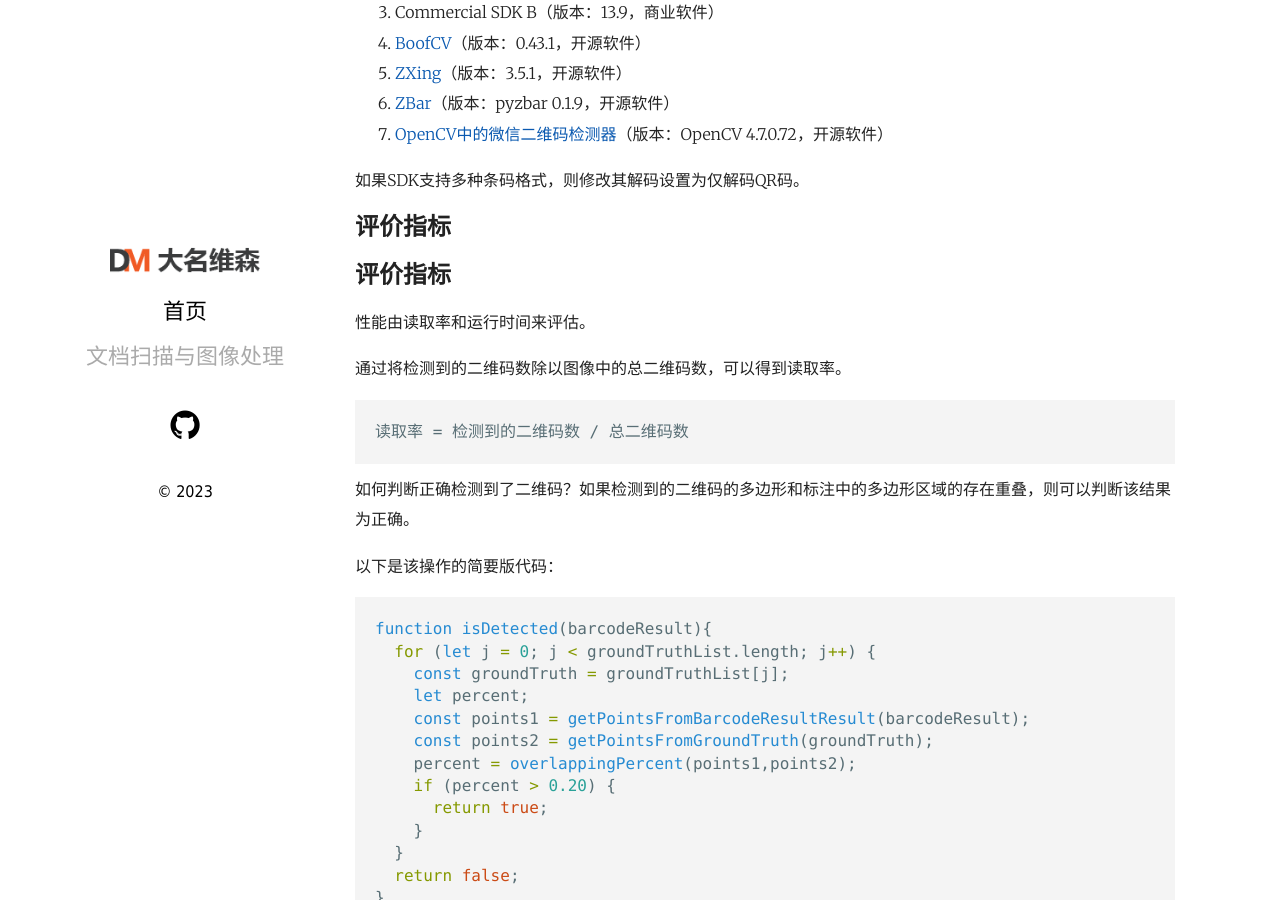
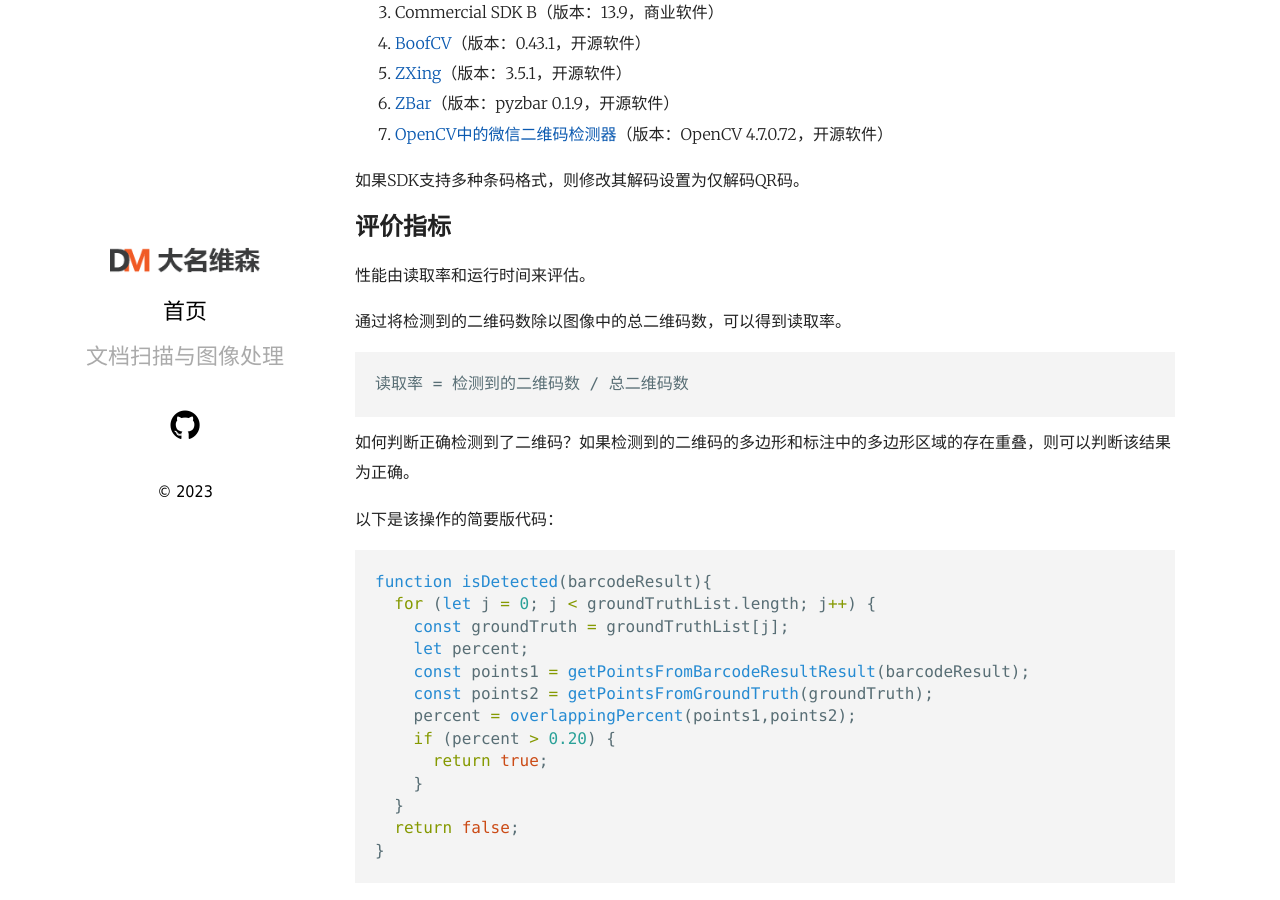
Before and after one commit to damingsoft/damingsoft.github.io, a Jekyll site: the page built from _posts/2021-09-10-qr-code-reading-benchmark-and-comparison.md, in a window 1280 px wide and 900 px high, scrolled down 1153 px. Built offline with Jekyll 4.4.1, drawn with Linux system fonts in a browser that asks for light colours.

Commit message:
remove duplicate title

```diff
--- a/_posts/2021-09-10-qr-code-reading-benchmark-and-comparison.md
+++ b/_posts/2021-09-10-qr-code-reading-benchmark-and-comparison.md
@@ -40,8 +40,6 @@ tags: 基准测试
 7. [OpenCV中的微信二维码检测器](https://github.com/opencv/opencv_contrib/tree/master/modules/wechat_qrcode)（版本：OpenCV 4.7.0.72，开源软件）
 
 如果SDK支持多种条码格式，则修改其解码设置为仅解码QR码。
-
-## 评价指标
 
 ## 评价指标
 
```
